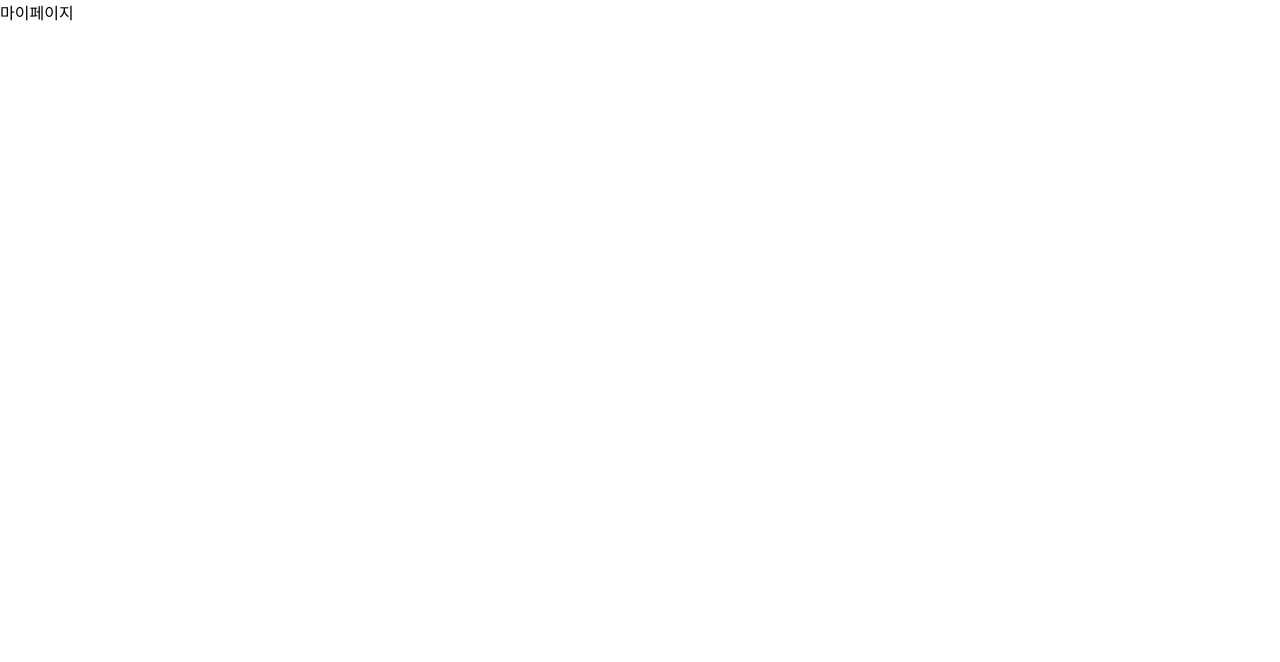
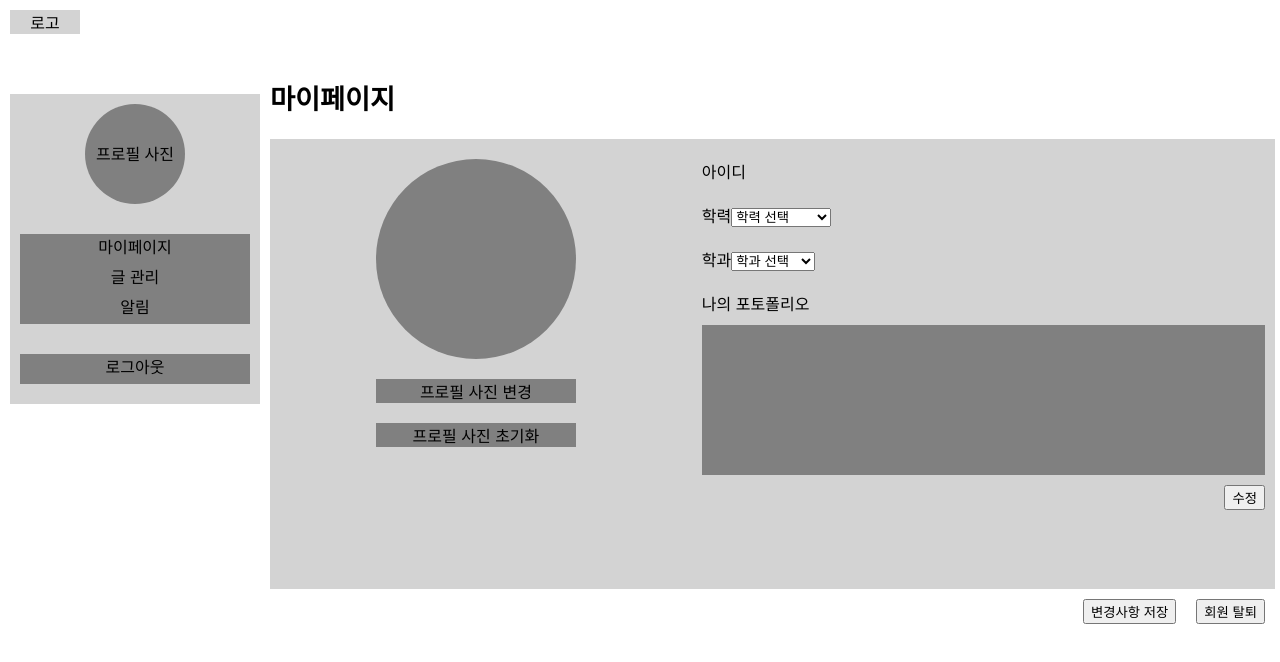
Before and after one commit to hoyeol0513/webProgramming_finalwork, a React (Create React App) app: page /myPage in a window 1280 px wide. Shown: the top 662 px of the page. Built offline with nearby package versions, Linux system fonts and the light colour scheme.

Commit message:
myPage layout setting

```diff
--- /dev/null
+++ b/src/Acc/Header.js
@@ -0,0 +1,17 @@
+import React from "react";
+
+const Header = () => {
+  return (
+    <div>
+      <header>
+        <div style={{ textAlign: "center", margin: "10px" }}>
+          <div style={{ width: "70px", backgroundColor: "lightgray" }}>
+            <a href="/">로고</a>
+          </div>
+        </div>
+      </header>
+    </div>
+  );
+};
+
+export default Header;
--- /dev/null
+++ b/src/Acc/LeftSide.js
@@ -0,0 +1,76 @@
+import React from "react";
+
+const LeftSide = () => {
+  return (
+    <div>
+      <div
+        style={{
+          textAlign: "center",
+          height: "300px",
+          backgroundColor: "lightgray",
+          paddingTop: "10px",
+        }}
+      >
+        <div
+          style={{
+            backgroundColor: "gray",
+            width: "100px",
+            height: "100px",
+            borderRadius: "50%",
+            textAlign: "center",
+            lineHeight: "100px",
+            marginLeft: "auto",
+            marginRight: "auto",
+            marginBottom: "30px",
+            marginTop: "0px",
+          }}
+        >
+          프로필 사진
+        </div>
+        <div
+          onClick={() => {}}
+          style={{
+            backgroundColor: "gray",
+            margin: "0px 10px 0px 10px",
+            height: "30px",
+          }}
+        >
+          <a href="/myPage">마이페이지</a>
+        </div>
+        <div
+          onClick={() => {}}
+          style={{
+            backgroundColor: "gray",
+            margin: "0px 10px 0px 10px",
+            height: "30px",
+          }}
+        >
+          <a href="#">글 관리</a>
+        </div>
+        <div
+          onClick={() => {}}
+          style={{
+            backgroundColor: "gray",
+            margin: "0px 10px 0px 10px",
+            height: "30px",
+          }}
+        >
+          <a href="#">알림</a>
+        </div>
+        <div
+          onClick={() => {}}
+          style={{
+            backgroundColor: "gray",
+            margin: "10px",
+            height: "30px",
+            marginTop: "30px",
+          }}
+        >
+          <a href="#">로그아웃</a>
+        </div>
+      </div>
+    </div>
+  );
+};
+
+export default LeftSide;
--- a/src/Home/Home.css
+++ b/src/Home/Home.css
@@ -1,20 +1,3 @@
-.parent {
-  display: flex;
-  position: sticky;
-  top: 10px;
-  right: 300px;
-}
-.child1 {
-  flex: 1;
-}
-.child2 {
-  flex: 4;
-  /* overflow-y: scroll; */
-}
-.child1,
-.child2 {
-  margin: 10px;
-}
 a {
   text-decoration: none;
   color: inherit;
@@ -23,3 +6,36 @@ hr {
   padding: 0;
   margin: 0;
 }
+ul,
+li {
+  list-style: none;
+  padding: 10px;
+  margin: 0;
+}
+
+.container > .content {
+  display: flex;
+  flex-direction: row;
+  flex-grow: 1;
+}
+.container > .content > nav {
+  flex-basis: 250px;
+  flex-shrink: 0;
+  margin: 10px 5px 10px 10px;
+}
+.container > .content > main {
+  flex-grow: 1;
+  flex-shrink: 1;
+  margin: 10px 5px 10px 5px;
+}
+.container > .content > .aside {
+  background-color: orange;
+  flex-basis: 230px;
+  flex-shrink: 0;
+  margin: 10px 10px 10px 5px;
+}
+.profile > div {
+  margin-left: auto;
+  margin-right: auto;
+  margin-top: 20px;
+}
--- a/src/Home/Home.js
+++ b/src/Home/Home.js
@@ -1,94 +1,42 @@
 import React from "react";
 import "./Home.css";
+import LeftSide from "../Acc/LeftSide";
+import Header from "../Acc/Header";
 
 const Home = () => {
+  const list = [
+    { title: "글1", tag: ["공모전", "react"], contents: "글 내용" },
+    { title: "글2", tag: ["공모전", "react"], contents: "글 내용" },
+    { title: "글3", tag: ["공모전", "react"], contents: "글 내용" },
+    { title: "글4", tag: ["공모전", "react"], contents: "글 내용" },
+    { title: "글5", tag: ["공모전", "react"], contents: "글 내용" },
+    { title: "글6", tag: ["공모전", "react"], contents: "글 내용" },
+    { title: "글7", tag: ["공모전", "react"], contents: "글 내용" },
+    { title: "글8", tag: ["공모전", "react"], contents: "글 내용" },
+    { title: "글9", tag: ["공모전", "react"], contents: "글 내용" },
+    { title: "글10", tag: ["공모전", "react"], contents: "글 내용" },
+  ];
   return (
-    <div>
-      <div style={{ textAlign: "center", margin: "10px" }}>
-        <div style={{ width: "70px", backgroundColor: "lightgray" }}>로고</div>
-      </div>
+    <div className="container">
+      {/* header */}
+      <Header />
       <div
         style={{
           height: "200px",
           backgroundColor: "lightgray",
-          margin: "10px",
         }}
       >
         배너
       </div>
-      <div class="parent">
-        <div
-          class="child1"
-          style={{
-            backgroundColor: "lightgray",
-            height: "400px",
-            textAlign: "center",
-          }}
-        >
-          <div
-            style={{
-              backgroundColor: "gray",
-              width: "100px",
-              height: "100px",
-              borderRadius: "50%",
-              textAlign: "center",
-              lineHeight: "100px",
-              marginLeft: "auto",
-              marginRight: "auto",
-              marginBottom: "30px",
-              marginTop: "20px",
-            }}
-          >
-            프로필 사진
-          </div>
-          <div
-            onClick={() => {}}
-            style={{
-              backgroundColor: "gray",
-              margin: "0px 10px 0px 10px",
-              height: "30px",
-            }}
-          >
-            <a href="/myPage">마이페이지</a>
-          </div>
-          <div
-            onClick={() => {}}
-            style={{
-              backgroundColor: "gray",
-              margin: "0px 10px 0px 10px",
-              height: "30px",
-            }}
-          >
-            <a href="#">글 관리</a>
-          </div>
-          <div
-            onClick={() => {}}
-            style={{
-              backgroundColor: "gray",
-              margin: "0px 10px 0px 10px",
-              height: "30px",
-            }}
-          >
-            <a href="#">알림</a>
-          </div>
-          <div
-            onClick={() => {}}
-            style={{
-              backgroundColor: "gray",
-              margin: "10px",
-              height: "30px",
-              marginTop: "30px",
-            }}
-          >
-            <a href="#">로그아웃</a>
-          </div>
-        </div>
-        <div class="child2" style={{ minHeight: "100vh" }}>
+      {/* body */}
+      <div className="content">
+        <nav>
+          <LeftSide style={{ position: "sticky", top: "0" }} />
+        </nav>
+        <main style={{ minHeight: "100vh" }}>
           <div
             style={{
               dispaly: "flex",
-              justifyContent: "space-between",
-              alignItems: "center",
             }}
           >
             <input type="text" />
@@ -96,55 +44,32 @@ const Home = () => {
               <button style={{ float: "right" }}>모집글 게시</button>
             </span>
           </div>
+          {list.map((item) => (
             <div style={{ backgroundColor: "lightgray", marginTop: "20px" }}>
               <div style={{ fontSize: "1.5rem", fontWeight: "bold" }}>
-              <a href="#">글 1</a>
+                <a href="#">{item.title}</a>
                 <hr />
               </div>
               <div style={{ textAlign: "right" }}>
                 <a href="#">#공모전</a>
               </div>
-            <div>글 내용</div>
+              <div>{item.contents}</div>
               <br />
               <br />
               <br />
             </div>
-          <div style={{ backgroundColor: "lightgray", marginTop: "20px" }}>
-            <div style={{ fontSize: "1.5rem", fontWeight: "bold" }}>
-              <a href="#">글 2</a>
-              <hr />
-            </div>
-            <div style={{ textAlign: "right" }}>
-              <a href="#">#공모전</a>
-            </div>
-            <div>글 내용</div>
-            <br />
-            <br />
-            <br />
-          </div>
-
-          <div style={{ backgroundColor: "lightgray", marginTop: "20px" }}>
-            <div style={{ fontSize: "1.5rem", fontWeight: "bold" }}>
-              <a href="#">글 3</a>
-              <hr />
-            </div>
-            <div style={{ textAlign: "right" }}>
-              <a href="#">#공모전</a>
-            </div>
-            <div>글 내용</div>
-            <br />
-            <br />
-            <br />
-          </div>
-        </div>
+          ))}
+        </main>
         <div
-          class="child1"
+          className="aside"
           style={{ backgroundColor: "lightgray", height: "500px" }}
         >
           <span>###</span>
         </div>
       </div>
-      <div style={{ height: "8000px" }}></div>
+
+      {/* footer */}
+      <footer>footer</footer>
     </div>
   );
 };
--- a/src/MyPage.js
+++ b/src/MyPage.js
@@ -1,7 +1,113 @@
 import React from "react";
+import Header from "./Acc/Header";
+import LeftSide from "./Acc/LeftSide";
+import "./Home/Home.css";
 
 const MyPage = () => {
-  return <div>마이페이지</div>;
+  return (
+    <div className="container">
+      <Header />
+      <div className="content">
+        <nav style={{ marginTop: "50px" }}>
+          <LeftSide />
+        </nav>
+        <main style={{ minHeight: "100vh" }}>
+          <h2 style={{ fontWeight: "bolder", fontSize: "1.7rem" }}>
+            마이페이지
+          </h2>
+          <div
+            style={{
+              backgroundColor: "lightgray",
+              height: "450px",
+              display: "flex",
+              flexDirection: "row",
+            }}
+          >
+            <div
+              className="profile"
+              style={{ flexGrow: "3", textAlign: "center" }}
+            >
+              <div
+                style={{
+                  backgroundColor: "gray",
+                  width: "200px",
+                  height: "200px",
+                  borderRadius: "50%",
+                  textAlign: "center",
+                  lineHeight: "100px",
+                  // marginBottom: "30px",
+                  // marginTop: "30px",
+                }}
+              ></div>
+              <div
+                style={{
+                  backgroundColor: "gray",
+                  width: "200px",
+                }}
+                onClick={() => {
+                  console.log("클릭됨");
+                }}
+              >
+                프로필 사진 변경
+              </div>
+              <div
+                style={{
+                  backgroundColor: "gray",
+                  width: "200px",
+                }}
+                onClick={() => {
+                  console.log("클릭됨");
+                }}
+              >
+                프로필 사진 초기화
+              </div>
+            </div>
+            <div style={{ flexGrow: "6" }}>
+              <ul>
+                <li>아이디</li>
+                <li>
+                  학력
+                  <select>
+                    <option value="0">학력 선택</option>
+                    <option value="1">고등학교 졸업</option>
+                    <option value="2">대학교 재학</option>
+                    <option value="3">대학교 휴학</option>
+                    <option value="4">대학교 졸업</option>
+                  </select>
+                </li>
+
+                <li>
+                  학과
+                  <select>
+                    <option value="0">학과 선택</option>
+                    <option value="1">컴퓨터공학</option>
+                    <option value="2">컴퓨터공학</option>
+                    <option value="3">컴퓨터공학</option>
+                    <option value="4">컴퓨터공학</option>
+                  </select>
+                </li>
+                <li>나의 포토폴리오</li>
+                <div
+                  style={{
+                    height: "150px",
+                    backgroundColor: "gray",
+                    marginLeft: "10px",
+                  }}
+                ></div>
+              </ul>
+              <div style={{ textAlign: "end" }}>
+                <button style={{ marginRight: "10px" }}>수정</button>
+              </div>
+            </div>
+          </div>
+          <div style={{ textAlign: "end" }}>
+            <button style={{ margin: "10px" }}>변경사항 저장</button>
+            <button style={{ margin: "10px" }}>회원 탈퇴</button>
+          </div>
+        </main>
+      </div>
+    </div>
+  );
 };
 
 export default MyPage;
```
Also changed, not shown: src/Acc/RightSide.js (added, +7 -0 lines), public/manifest.json. Lines whose indentation alone changed are shown as unchanged.
